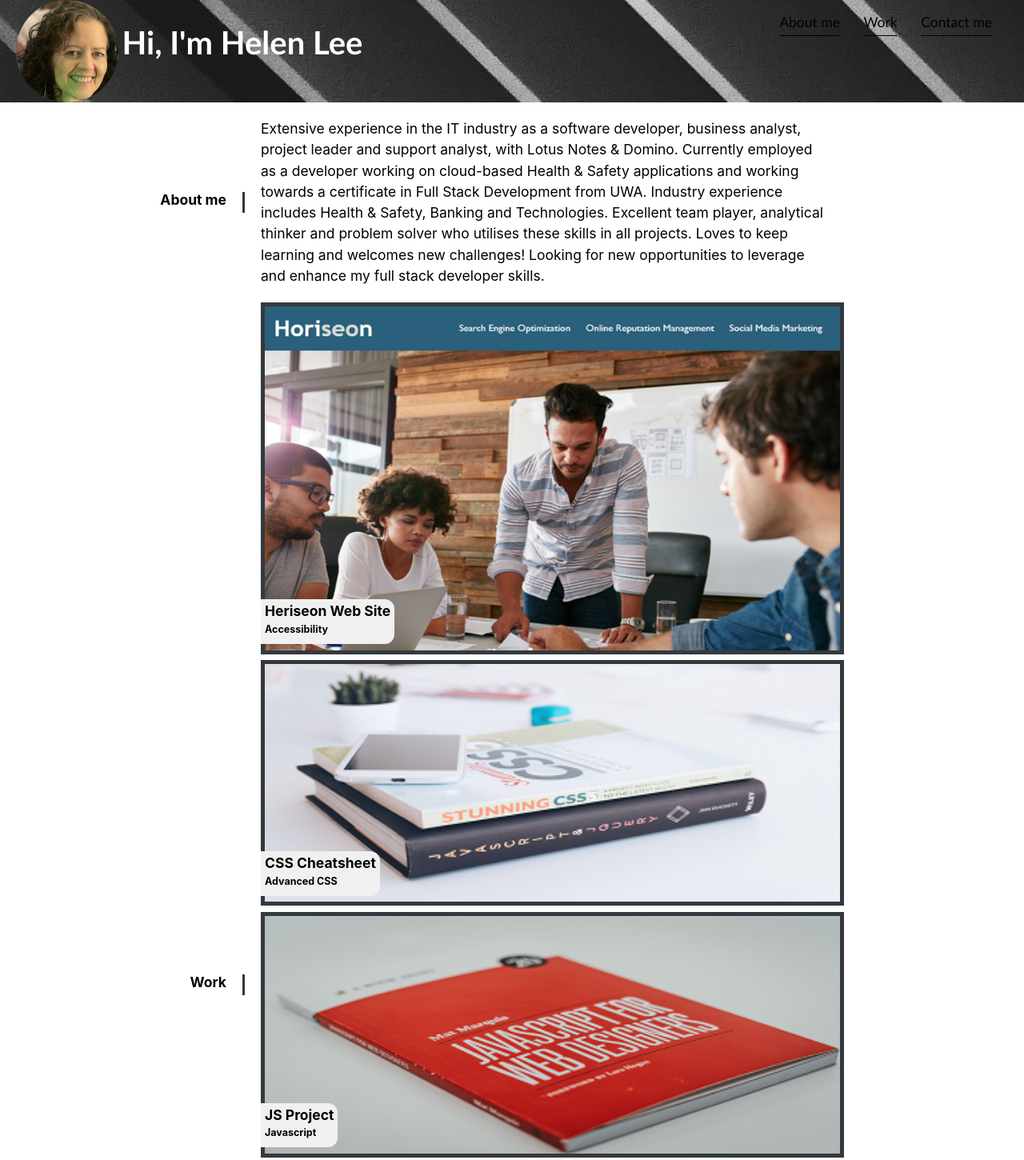
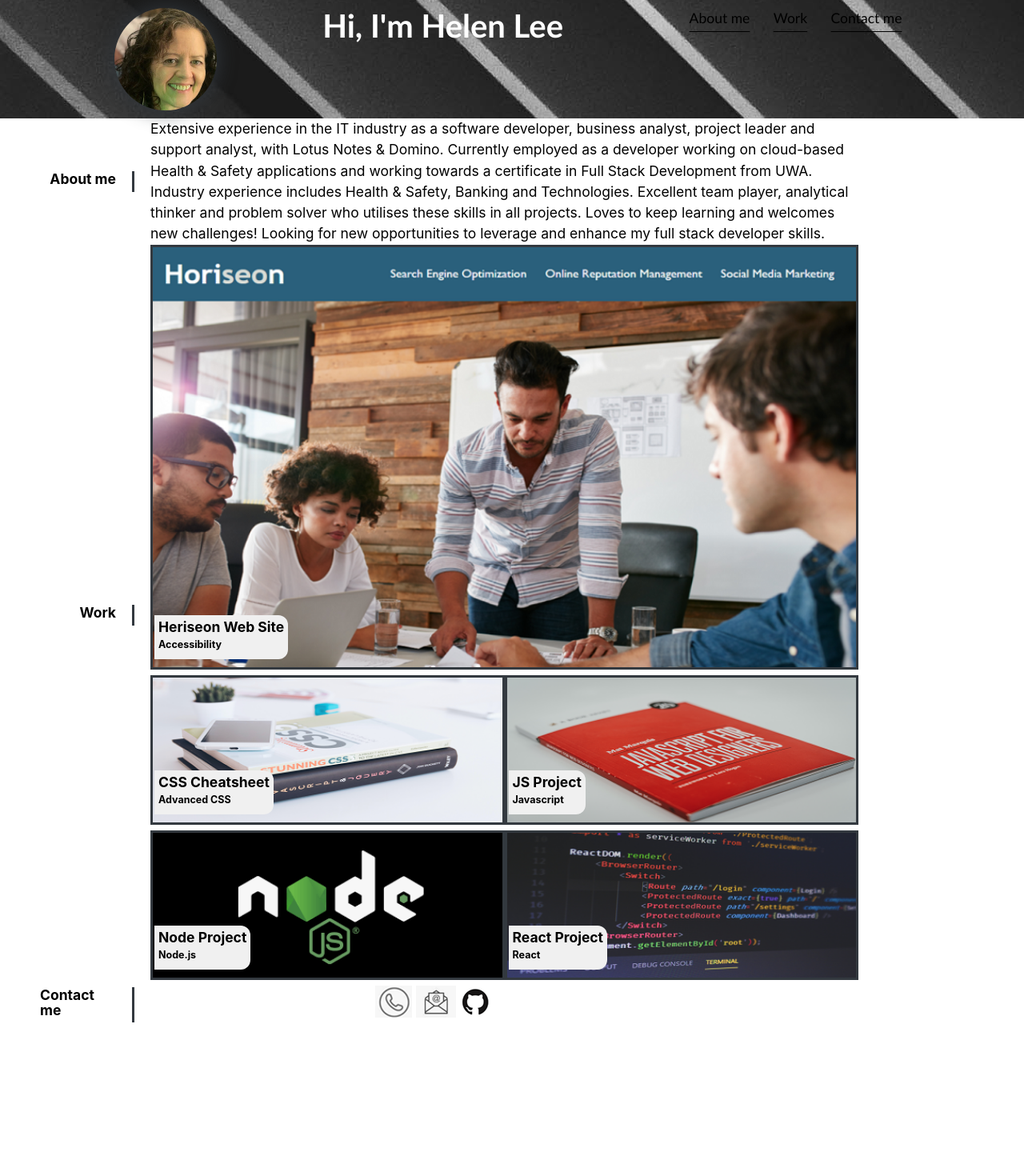
Before and after one commit to HelenELee/02-portfolio, a plain HTML site: page index.html in a window 1280 px wide. Shown: the top 1450 px of the page at 80% size. After the commit the page ends 1300 px from the top, so only its background shows below. Drawn offline with Linux system fonts and the light colour scheme; files that its build step writes are made by us from their sources.

Commit message:
consolidated css and added comments

```diff
--- /dev/null
+++ b/assets/css/style - Copy (2).css
@@ -0,0 +1,322 @@
+:root {
+    --space-grey: #33393f;
+    --light-grey: #F0F0F0;
+    --white: white;
+    --hot-pink: #cc0066;
+    --black:black;
+
+}
+
+* {
+    border: solid 0px;
+}
+a:link {
+    color: var(--black);
+}
+
+html {
+    /* set 1rem to 10px instead of native 16px to make it easier to calculate font-size values for the rest of the page (e.g. 1.6rem is 16px, 2.0rem is 20px, etc.) */
+    font-size: 62.5%;
+}
+
+body {
+    /* Sans Serif font stack is implemented to help select the best font for each type of computer operating system */
+    font-family: -apple-system, BlinkMacSystemFont, 'Segoe UI', Roboto, Helvetica,
+      Arial, sans-serif, 'Apple Color Emoji', 'Segoe UI Emoji', 'Segoe UI Symbol';
+
+    /* set body font size to 1.75rem, which is 1.75x more than the font-size of 10px, making it 17.5px  */
+    font-size: 1.75rem;
+    line-height: 1.5;
+    margin:0px;
+}
+
+h1, h2, h3
+   {
+    margin-bottom: 0.625rem;
+    font-weight: 700;
+    line-height: 1.1;
+  }
+
+h1 {
+    /* 4rem = 40px (4 * 10px) */
+    font-size: 4rem;
+}
+
+h2 {
+    font-size: 1.75rem;
+    float: right;
+}
+
+h3 {
+    font-size: 1.25rem;
+}
+
+h4 {
+    font-size: .75rem;
+}
+
+.page-header {
+    padding: 0px 20px;
+    font-family: 'Trebuchet MS', 'Lucida Sans Unicode', 'Lucida Grande', 'Lucida Sans', Arial, sans-serif;
+    color: #ffffff;
+    background-image: url("../images/header-background.png");
+}
+
+.nav-container {
+  display: flex;
+  flex-direction: row;
+  flex-wrap: nowrap;
+  justify-content:space-evenly;
+  margin:0px;
+  padding:0px;
+}
+nav {
+  margin-right: 0px;
+  padding-inline-start: 0px;
+  font-family: 'Gill Sans', 'Gill Sans MT', Calibri, 'Trebuchet MS', sans-serif;
+
+ /*
+  display: flex;
+  flex-direction: row;
+  flex-wrap: nowrap;
+  justify-content: flex-end;*/
+  /*align-items: center;
+  align-content: stretch;*/
+}
+
+nav ul {
+  list-style-type: none;
+
+}
+
+nav ul li {
+  display: inline-block;
+  margin-left: 25px;
+}
+
+nav ul li a {
+  color: white;
+  text-underline-offset: 1rem;
+}
+
+
+header h1 {
+  display: inline-block;
+}
+
+.image-blurred {
+  border-radius: 50%;
+  box-shadow: 0 0 50px 50px var(--space-grey) inset;
+  vertical-align: middle;
+  margin-left: 5px;
+}
+
+main{
+    margin: 0px 50px 0px 50px;
+}
+
+.section-header {
+  width: 10%;
+  margin-right: 20px;
+  padding-right: 20px;
+  border-right: solid 3px var(--space-grey);
+}
+
+.section-container {
+    display: flex;
+    flex-direction: row;
+    flex-wrap: nowrap;
+    justify-content: flex-start;
+    align-items: center;
+    align-content: stretch;
+    width: 100%;
+
+}
+
+.aboutme-text {
+  width: 70%;
+}
+
+/*
+#contactme{
+  border-right: 10px;
+}
+*/
+
+
+.work-column {
+	display: flex;
+	flex-direction: row;
+	flex-wrap: wrap;
+	justify-content:flex-start;
+	margin-left: 0px;
+  width: 75%;
+}
+
+article {
+  position: relative;
+  display: inline;
+  border: none 5px var(--aqua);
+  padding: 0px;
+  flex: 50%;
+  flex-grow: 1;
+}
+
+article img {
+  display: inline;
+  border: solid 5px var(--space-grey);
+  width: 100%;
+}
+
+article img:hover {
+  box-shadow: inset 0px 0px 10px var(--space-grey), 0 0 25px var(--space-grey);
+}
+
+article a:visited {
+  color: black;
+}
+.first-work-item {
+  flex-grow: 2;
+  flex:100%;
+}
+.work-heading {
+  position: absolute;
+  bottom: 20px;
+  left: 0px;
+  padding: 5px;
+  background-color: var(--light-grey);
+  border: solid 0px var(--space-grey);
+  border-radius: 0 12px 12px 0;
+}
+
+footer {
+  padding-bottom: 20px;
+  margin: 0px 50px 0px 50px;
+}
+
+address {
+  /*
+  display: flex;
+  flex-direction: row;
+  flex-wrap: nowrap;
+  justify-content: center;
+  align-items: center;
+  align-content: stretch;
+  */
+  text-align: center;
+  width: 60%;
+}
+
+address ul {
+  list-style-type: none;
+}
+
+address ul li {
+  display: inline-block;
+
+}
+
+address ul li a {
+  text-decoration:underline;
+  text-underline-offset: 1rem;
+  font-style:normal;
+  font-family: -apple-system, BlinkMacSystemFont, 'Segoe UI', Roboto, Helvetica,
+      Arial, sans-serif, 'Apple Color Emoji', 'Segoe UI Emoji', 'Segoe UI Symbol';
+  font-size: 1.5rem;
+  line-height: 1.5;
+}
+
+address ul li a:visited {
+  color: black;
+}
+.contact-icon {
+  vertical-align: middle;
+}
+
+    /* Tablets - header changes color */
+@media screen and (max-width: 992px) {
+    /*just changing colour for testing*/
+    /*
+    nav {
+       background-color: red;
+    }
+    */
+    article {
+        flex: 50%;
+    }
+    .first-work-item {
+        flex: 100%;
+      }
+  }
+
+  /* Large smartphones - navbar changes color */
+  @media screen and (max-width: 768px) {
+  /*
+    nav {
+      background-color: red;
+    }
+    */
+    nav-container {
+
+      flex-direction: column;
+      flex-wrap: nowrap;
+    }
+
+    nav ul li {
+      display: block;
+      flex: 100%;
+    }
+
+
+    article {
+        flex: 50%;
+    }
+
+    .first-work-item {
+        flex: 100%;
+    }
+/*
+    nav {
+      display: flex;
+      flex-direction: column;
+      flex-wrap: wrap;
+
+    }
+
+    nav ul li {
+      display:block;
+      flex-grow: 1;
+    }
+   */
+
+  }
+
+  /* Small smartphones - image placeholders change color */
+  @media screen and (max-width: 576px) {
+
+
+
+    article {
+      flex: 50%;
+     }
+
+    .first-work-item {
+      flex: 100%;
+    }
+    .work-heading {
+      font-size: 1rem;
+      line-height: 1;
+    }
+
+    nav {
+      display: flex;
+      flex-direction: column;
+      flex-wrap: wrap;
+    }
+
+    nav ul li {
+      display:block;
+      flex-grow: 1;
+    }
+
+  }
--- a/assets/css/style.css
+++ b/assets/css/style.css
@@ -1,15 +1,18 @@
+/*set up colour variables */
 :root {
     --space-grey: #33393f;
     --light-grey: #F0F0F0;
     --white: white;
-    --hot-pink: #cc0066;
+    --black:black;
+
 }
 
 * {
     border: solid 0px;
 }
+/*ensure all links are black*/
 a:link {
-    color: black;
+    color: var(--black);
 }
 
 html {
@@ -25,7 +28,7 @@ body {
     /* set body font size to 1.75rem, which is 1.75x more than the font-size of 10px, making it 17.5px  */
     font-size: 1.75rem;
     line-height: 1.5;
-
+    margin:0px;
 }
 
 h1, h2, h3
@@ -43,6 +46,7 @@ h1, h2, h3
 h2 {
   font-size: 1.75rem;
   float: right;
+  margin-top: 0;
 }
 
 h3 {
@@ -52,117 +56,116 @@ h1, h2, h3
 h4 {
   font-size: .75rem;
 }
+/*reusable class for all flex parent elements*/
+.flex-parent {
+  display: flex;
+  flex-direction: row;
+  flex-wrap: nowrap;
+  justify-content:flex-start;
+}
 
 .page-header {
-    padding: 0px 20px;
+  padding:20px;
   font-family: 'Trebuchet MS', 'Lucida Sans Unicode', 'Lucida Grande', 'Lucida Sans', Arial, sans-serif;
   color: #ffffff;
   background-image: url("../images/header-background.png");
 }
-nav {
-  padding-top: 15px;
-  margin-right: 20px;
-  float:right;
-  font-family: 'Gill Sans', 'Gill Sans MT', Calibri, 'Trebuchet MS', sans-serif;
-  display: flex;
-  flex-direction: row;
-  flex-wrap: nowrap;
-  justify-content: flex-end;
-  /*align-items: center;
-  align-content: stretch;*/
+
+/*not justify-content is different from flex-parent*/
+.nav-container {
+  justify-content:space-evenly;
+  margin:0px;
+  padding:10px;
 }
 
-nav ul {
+nav {
+  margin-right: 10px;
+  font-family: 'Gill Sans', 'Gill Sans MT', Calibri, 'Trebuchet MS', sans-serif;
+}
+
+ul {
   list-style-type: none;
 }
 
+li {
+  display: inline-block;
+
+}
 nav ul li {
-  display: inline-block;
   margin-left: 25px;
 }
 
-nav ul li a {
-  color: white;
+nav ul li a, nav ul li a:visited {
+  color: var(--white);
   text-underline-offset: 1rem;
 }
-
-
-header h1 {
-  display: inline-block;
-}
-
-.image-blurred{
+/*create circular photo, slightly soften the edge */
+.photo {
   border-radius: 50%;
-  box-shadow: 0 0 50px 50px var(--space-grey) inset;
-  vertical-align: middle;
+  box-shadow: inset 0px 0px 25px var(--space-grey), 0 0 25px var(--space-grey);
 }
 
 main{
     margin: 0px 50px 0px 50px;
 }
 
+/*creates small vertical line beside about me, work, contact me*/
 .section-header {
-  width: 20%;
+  width: 10%;
   margin-right: 20px;
   padding-right: 20px;
   border-right: solid 3px var(--space-grey);
 }
 
 .section-container {
-    display: flex;
-    flex-direction: row;
-    flex-wrap: nowrap;
-    justify-content: flex-start;
   align-items: center;
-    align-content: stretch;
   width: 100%;
-    margin: 20px;
 }
 
 .aboutme-text {
-  width: 60%;
+  width: 75%;
 }
 
-/*
-#contactme{
-  border-right: 10px;
+/*flex container for work images */
+.work-column {
+  flex-wrap: wrap;
+	margin-left: 0px;
+  width: 75%;
 }
-*/
-
-
-.work-column {
-	display: flex;
-	flex-direction: row;
-	flex-wrap: wrap;
-	justify-content:flex-start;
-	align-items: flex-start;
-  width: 63%;
-}
-
+/* holds work image and header for image - note position relative
+so label can be placed on top of image later - see .work-heading*/
 article {
   position: relative;
-  display: inline;
   border: none 5px var(--aqua);
   padding: 0px;
+  flex: 50%;
   flex-grow: 1;
 }
 
 article img {
   display: inline;
-  border: solid 5px var(--space-grey);
-  width: 98%;
+  border: solid 3px var(--space-grey);
+  width: 100%;
 }
-
+/*create blur effect when hover over work images */
 article img:hover {
   box-shadow: inset 0px 0px 10px var(--space-grey), 0 0 25px var(--space-grey);
 }
+
+article a:visited {
+  color: black;
+}
+
+/*ensures first work images is largest*/
 .first-work-item {
   flex-grow: 2;
+  flex:100%;
 }
+/*places work image label on top of image */
 .work-heading {
   position: absolute;
   bottom: 20px;
-  left: 0px;
+  left: 5px;
   padding: 5px;
   background-color: var(--light-grey);
   border: solid 0px var(--space-grey);
@@ -171,52 +174,21 @@ article img:hover {
 
 footer {
   padding-bottom: 20px;
+  margin: 0px 50px 0px 50px;
 }
 
-address {
-  display: flex;
-  flex-direction: row;
-  flex-wrap: nowrap;
+/*justify-content different from flex-parent */
+.address-flex-centre {
   justify-content: center;
-  align-items: center;
-  align-content: stretch;
-  width: 50%;
+  width: 60%;
 }
 
-address ul {
-  list-style-type: none;
+a:visited {
+  color: black;
 }
 
-address ul li {
-  display: inline-block;
-  margin-left: 25px;
-}
+@media screen and (max-width: 992px) {
 
-address ul li a {
-  text-decoration:underline;
-  text-underline-offset: 1rem;
-  font-style:normal;
-  font-family: -apple-system, BlinkMacSystemFont, 'Segoe UI', Roboto, Helvetica,
-      Arial, sans-serif, 'Apple Color Emoji', 'Segoe UI Emoji', 'Segoe UI Symbol';
-  font-size: 1.5rem;
-  line-height: 1.5;
-}
-
-address ul li a:visited {
-  color: black;
-}
-.contact-icon {
-  vertical-align: middle;
-}
-
-    /* Tablets - header changes color */
-@media screen and (max-width: 992px) {
-    /*just changing colour for testing*/
-    /*
-    nav {
-       background-color: red;
-    }
-    */
   article {
       flex: 50%;
   }
@@ -225,35 +197,33 @@ address ul li a:visited {
     }
 }
 
-  /* Large smartphones - navbar changes color */
+
+  /* iPads, Tablets */
 @media screen and (max-width: 768px) {
-
-    nav {
-      background-color: red;
+  /*changes nav from horizontal to vertical to fit in screen */
+    nav ul li {
+      display: block;
+      flex: 100%;
     }
-    article {
-        flex: 50%;
   }
 
-    .first-work-item {
+  /* Smartphones  */
+@media screen and (max-width: 576px) {
+
+  article {
+    flex: 100%;
+  }
+  .work-heading {
+    font-size: 1rem;
+    line-height: 1;
+  }
+  .nav-container {
+    padding:0px
+  }
+
+  nav ul li {
+    display: block;
     flex: 100%;
   }
 
   }
-
-  /* Small smartphones - image placeholders change color */
-  @media screen and (max-width: 576px) {
-    nav {
-      background-color: red;
-      flex-direction: column;
-      flex-wrap: wrap;
-    }
-
-    article {
-      flex: 50%;
-     }
-
-    .first-work-item {
-      flex: 100%;
-    }
-  }
--- a/index.html
+++ b/index.html
@@ -4,15 +4,15 @@
 <head>
   <meta charset="UTF-8">
   <meta name="viewport" content="width=device-width, initial-scale=1.0">
-  <title>Portfolio</title>
-  <link rel="stylesheet" href="assets/css/reset.css" />
+  <title>Helen Lee - Portfolio</title>
+  <link rel="stylesheet" href=".assets/css/reset.css" />
   <link rel="stylesheet" href="./assets/css/style.css" />
 </head>
 
 <body>
-    <header class="page-header">
-
-        <img src="./assets/images/HelenLee.jpg" alt="Helen Lee head shot" class="image-blurred">
+    <!--contains photo and navigation-->
+    <header class="page-header nav-container flex-parent">
+        <img src="./assets/images/HelenLee.jpg" alt="Helen Lee head shot" class="photo">
         <h1 class="page-title">Hi, I'm Helen Lee</h1>
         <nav>
             <ul>
@@ -21,11 +21,11 @@
                 <li><a href="#contactme">Contact me</a></li>
             </ul>
         </nav>
+    </header>
 
-
-    </header>
     <main>
-        <section class="section-container" id="aboutme">
+        <!--About me-->
+        <section class="section-container flex-parent" id="aboutme">
             <header class="section-header">
                 <h2>About me</h2>
             </header>
@@ -35,11 +35,14 @@
                 Loves to keep learning and welcomes new challenges! Looking for new opportunities to leverage and enhance my full stack developer skills.
             </p>
         </section>
-        <section class="section-container" id="work">
+        <!--Work-->
+        <section class="section-container flex-parent" id="work">
             <header class="section-header">
                 <h2>Work</h2>
             </header>
-            <div class="work-column">
+            <!---use flex to align work images-->
+            <div class="work-column flex-parent">
+                <!--first image is largest-->
                 <article class="first-work-item">
                     <a href="https://helenelee.github.io/01-accessibility-challenge/">
                     <img src="./assets/images/horiseon-lg.png" alt="accessibility logo"/ id="accessibility-image">
@@ -86,12 +89,14 @@
             </div>
         </section>
     </main>
+    <!--Contact me-->
     <footer>
-        <section class="section-container" id="contactme">
+        <section class="section-container flex-parent" id="contactme">
             <header class="section-header">
                 <h2>Contact me</h2>
             </header>
-            <address>
+            <!--use flex to align contact images-->
+            <address class="flex-parent address-flex-centre">
                 <ul>
                     <li><a href="tel:+61400300200"><img src="./assets/images/phone.png" alt="phone number"/></a></li>
                     <li><a href="mailto:helenelee3@outlook.com"><img src="./assets/images/email.png" / alt="email address"></a></li>
```
Also changed, not shown: 1 other file. Lines whose indentation alone changed are shown as unchanged.
